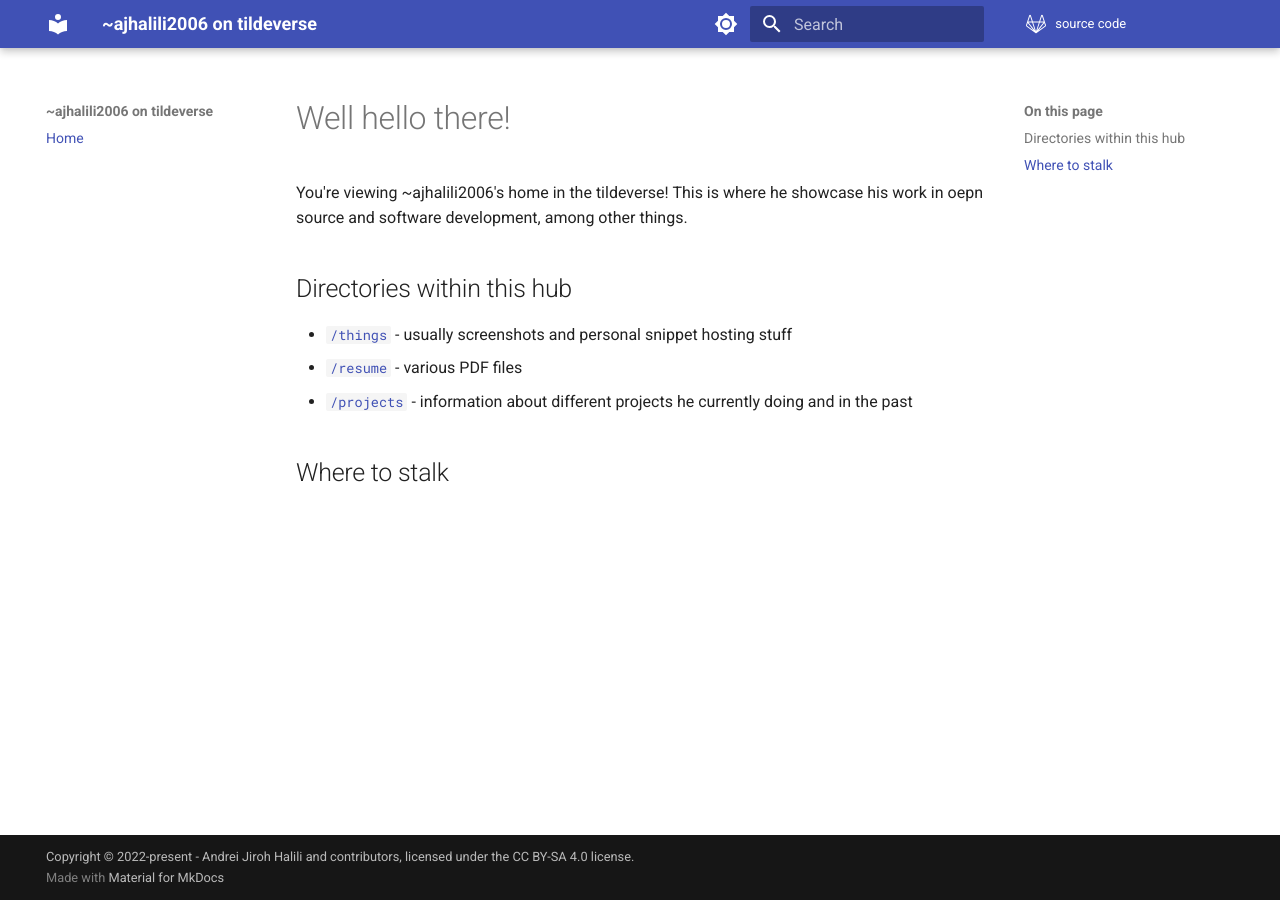
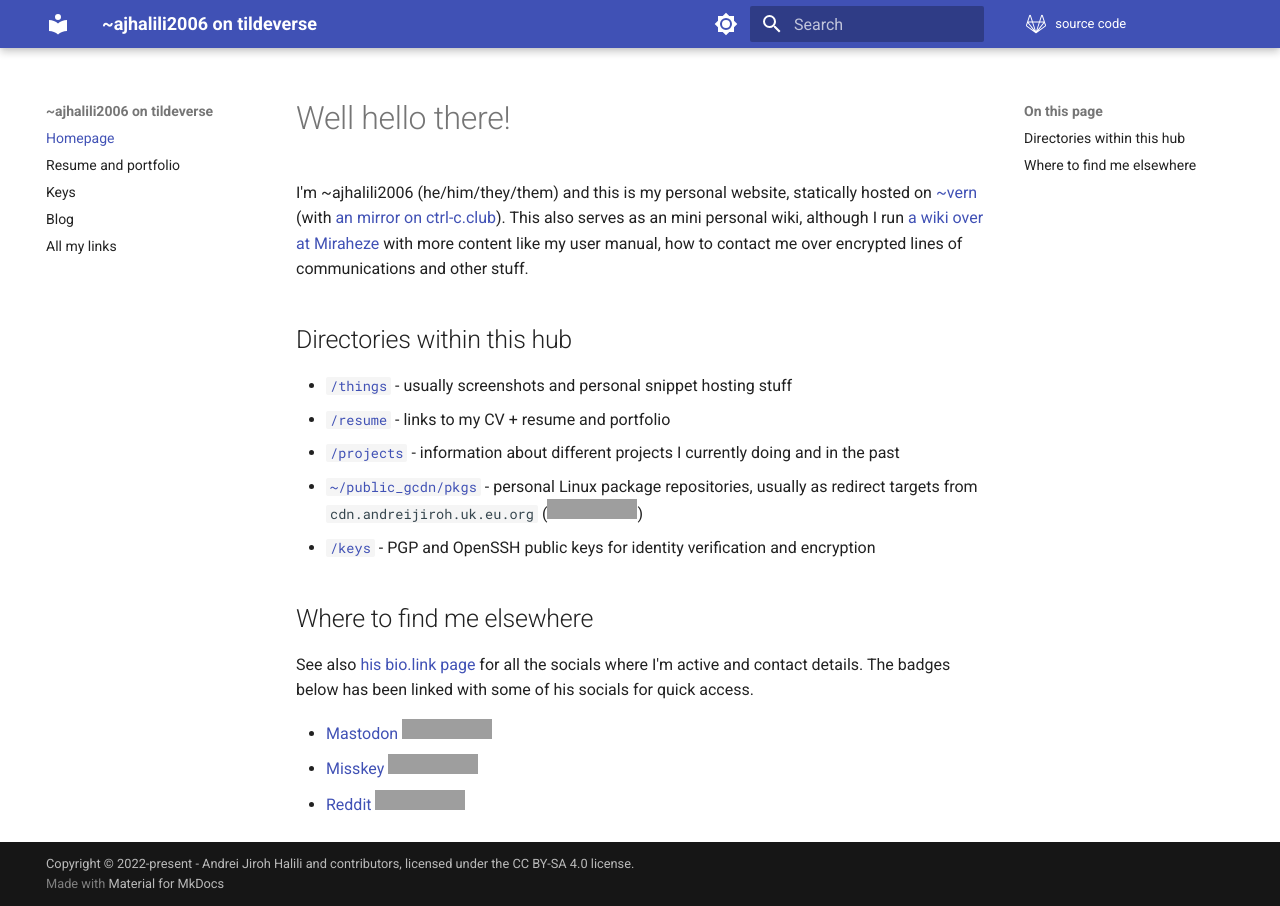
Before and after one commit to andreijiroh-dev/website, an MkDocs documentation site: the page built from markdown/index.md, in a window 1280 px wide. Built offline with MkDocs 1.6.1 and Material for MkDocs 9.7.7, drawn with Linux system fonts in a browser that asks for light colours; grey boxes are pictures that could not be loaded.

Commit message:
Update website content and config
I literally edit them in the ~vern pubnix, which experienced some issues
lately (but no data loss on the home directories is being reported yet).

Signed-off-by: ~ajhalili2006 (vern/ctrl-c) <ajhalili2006@vern.cc>

```diff
--- a/markdown/index.md
+++ b/markdown/index.md
@@ -1,16 +1,36 @@
 ---
 title: Home
-description:
+description: An typical homepage, built with Mkdocs in Markdown.
 ---
 # Well hello there!
 
-You're viewing ~ajhalili2006's home in the tildeverse! This is where he showcase his work
-in oepn source and software development, among other things.
+I'm ~ajhalili2006 (he/him/they/them) and this is my personal website, statically hosted on [~vern][tilde-vern]
+(with [an mirror on ctrl-c.club][tilde-ctrlc]). This also serves as an mini personal wiki, although I run
+[a wiki over at Miraheze](https://ajhalili2006.miraheze.org) with more content like my user manual, how to
+contact me over encrypted lines of communications and other stuff.
+
+[tilde-vern]: https://ajhalili2006.vern.cc
+[tilde-ctrlc]: https://ctrl-c.club/~ajhalili2006
 
 ## Directories within this hub
 
 * [`/things`](./things) - usually screenshots and personal snippet hosting stuff
-* [`/resume`](./resume) - various PDF files
-* [`/projects`](./projects) - information about different projects he currently doing and in the past
+* [`/resume`](./resume) - links to my CV + resume and portfolio
+* [`/projects`](./projects) - information about different projects I currently doing and in the past
+* [`~/public_gcdn/pkgs`](https://gcdn.vern.cc/users/ajhalili2006/pkgs) - personal Linux package repositories, usually as redirect targets from `cdn.andreijiroh.uk.eu.org`
+(![Website](https://img.shields.io/website?down_color=red&down_message=Not%20reachable&label=cdn.andreijiroh.dev&style=for-the-badge&up_color=light%20green&up_message=Reachable&url=https%3A%2F%2Fajhalili2006-cdnserve.builtwithdark.com))
+* [`/keys`](./keys) - PGP and OpenSSH public keys for identity verification and encryption
 
-## Where to stalk
+## Where to find me elsewhere
+
+See also [his bio.link page][biolink] for all the socials where I'm active and contact details. The badges below has been linked with some of his socials
+for quick access.
+
+* [Mastodon ![Mastodon Follow](https://img.shields.io/mastodon/follow/108807402634952369?domain=https%3A%2F%2Ftilde.zone&label=%40ajhalili2006%40tilde.zone&logo=mastodon&style=for-the-badge)][mstdn]
+* [Misskey ![Mastodon Follow](https://img.shields.io/mastodon/follow/109396831534981384?domain=https%3A%2F%2Ftilde.zone&label=%40ajhalili2006%3Amk.nixnet.social%20%28misskey%29&style=for-the-badge)](https://mk.nixnet.social/users/97y4e9s241)
+* [Reddit ![Reddit User Karma](https://img.shields.io/reddit/user-karma/combined/andreihalili?logo=reddit&style=for-the-badge)][reddit]
+
+
+[reddit]: https://reddit.com/user/andreihalili
+[biolink]: https://ajhalili2006.bio.link
+[mstdn]: https://tilde.zone/@ajhalili2006
--- /dev/null
+++ b/mkdocs.dev.yml
@@ -0,0 +1 @@
+INHERIT: mkdocs.yml
--- a/mkdocs.yml
+++ b/mkdocs.yml
@@ -12,8 +12,16 @@ repo_url: https://mau.dev/ajhalili2006/tildeverse-web
 edit_uri: edit/main/markdown
 repo_name: source code
 
+nav:
+ - Homepage: index.md
+ - "Resume and portfolio": resume.md
+ - Keys: keys/index.md
+ - Blog: "https://blog.andreijiroh.uk.eu.org/?wordpress=1"
+ - "All my links": "https://ajhalili2006.bio.link"
+
 theme:
   name: material
+  custom_dir: overrides
   icon:
     repo: material/gitlab
   feature:
--- /dev/null
+++ b/overrides/404.html
@@ -0,0 +1,11 @@
+{#-
+  This file is copied from https://github.com/squidfunk/mkdocs-material/blob/81c15d5eced1b34e3636acb27d4cf16dad5c26e7/material/404.html
+  alongside with customizations for live site development.
+-#}
+{% extends "main.html" %}
+{% block content %}
+  <h1>404 - Not found</h1>
+  <h2>Troubleshooting tips</h2>
+  <p>Try checking the URL for any misspellings or improper use of dashes, underscores and periods.</p>
+  <p>If you're developing this site and you hit an URL that's</p>
+{% endblock %}
```
Also changed, not shown: markdown/keys/index.md (added, +12 -0 lines), markdown/resume.md (added, +9 -0 lines), 3 other files.
